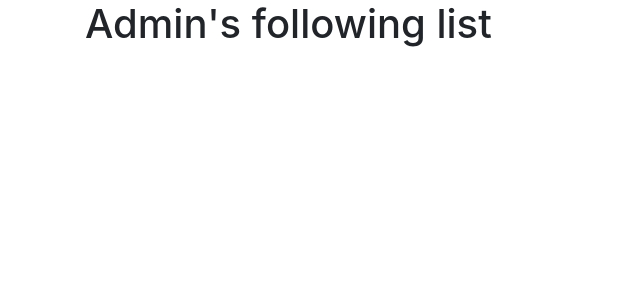
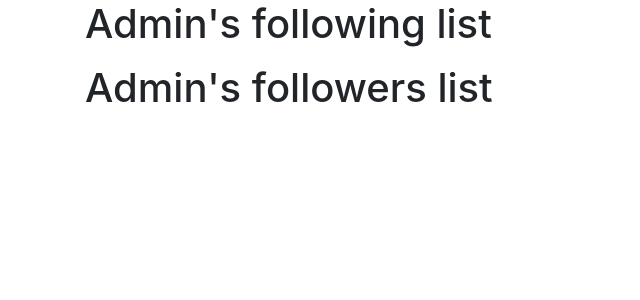
Before and after one commit to awlane/ramenia, a Django app: page /app/user/1/following in a window 1280 px wide. Shown: the part 56-356 px from the top of the page, without its empty margins (0-640 px from the left). Run offline with Django 3.2, Linux system fonts and the light colour scheme; data comes from the database, SQL or seed files in the repository; some libraries are stand-ins or nearby versions.

Commit message:
adding the followers list and adding followers to the profile page

```diff
--- a/rameniaapp/templates/following.html
+++ b/rameniaapp/templates/following.html
@@ -22,6 +22,23 @@
 
 {% endfor %}
 
+<h1> {{profile.name}}'s followers list </h1>
+
+<ul class="list-unstyled"></ul>
+{% for i in followers %}
+
+    <li class="media">
+        <a href="{% url 'profile' i.user.id %}">
+            <img class="img-fluid img-thumbnail mr-3" style="height: 6em;" src="{{ MEDIA_URL }}{{ i.profile_pic.name }}">
+        </a>
+        <div class="media-body">
+            <a href="{% url 'profile' i.user.id %}">
+                <h5 class="mt-0">{{ i.name }}</h5>
+            </a>
+        </div>
+    </li>
+
+{% endfor %}
 
 </ul>
 </div>
--- a/rameniaapp/templates/profile.html
+++ b/rameniaapp/templates/profile.html
@@ -91,6 +91,8 @@ $(document).ready(function(){
             {% endfor %}
             <hr />
             <h4><a href="{% url 'user_lists' profile.user.id %}">View Lists</a></h4>
+            <h4><a href="{% url 'following' profile.user.id %}">Following</a></h4>
+            <h4><a href="{% url 'following' profile.user.id %}">Followers</a></h4>
         </div>
     </div>
 </div>
--- a/rameniaapp/urls.py
+++ b/rameniaapp/urls.py
@@ -7,6 +7,7 @@ urlpatterns = [
     path('user/<int:user_id>', views.view_profile, name="profile"),
     path('user/<int:user_id>/follow', views.follow_profile, name ="follow_profile"),
     path('user/<int:user_id>/following', views.view_following, name ="following"),
+    path('user/<int:user_id>/followers', views.view_followers, name ="followers"),
     path('', include('django.contrib.auth.urls')),
     path('register', views.register, name="register"),
     path('edit_profile', views.edit_profile, name="edit_profile"),
--- a/rameniaapp/views/following.py
+++ b/rameniaapp/views/following.py
@@ -11,3 +11,10 @@ def view_following (request, user_id):
     template = loader.get_template('following.html')
     context = { "following" : following , "profile" : user.profile, "MEDIA_URL" : settings.MEDIA_URL }
     return HttpResponse(template.render(context, request))
+
+def view_followers (request, user_id):
+    user = User.objects.get(pk=user_id)
+    followers = user.profile.followers.all()
+    template = loader.get_template('following.html')
+    context = { "followers" : followers , "profile" : user.profile, "MEDIA_URL" : settings.MEDIA_URL }
+    return HttpResponse(template.render(context, request))
```
